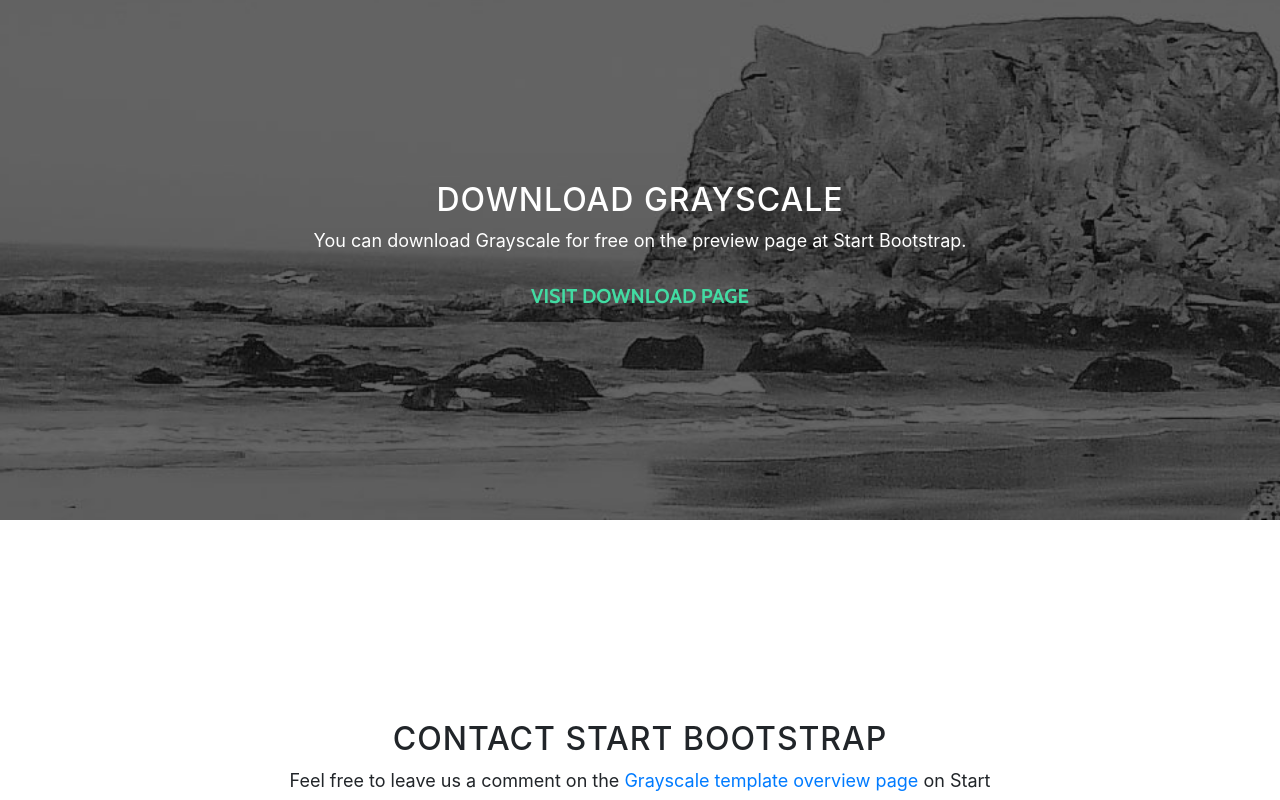
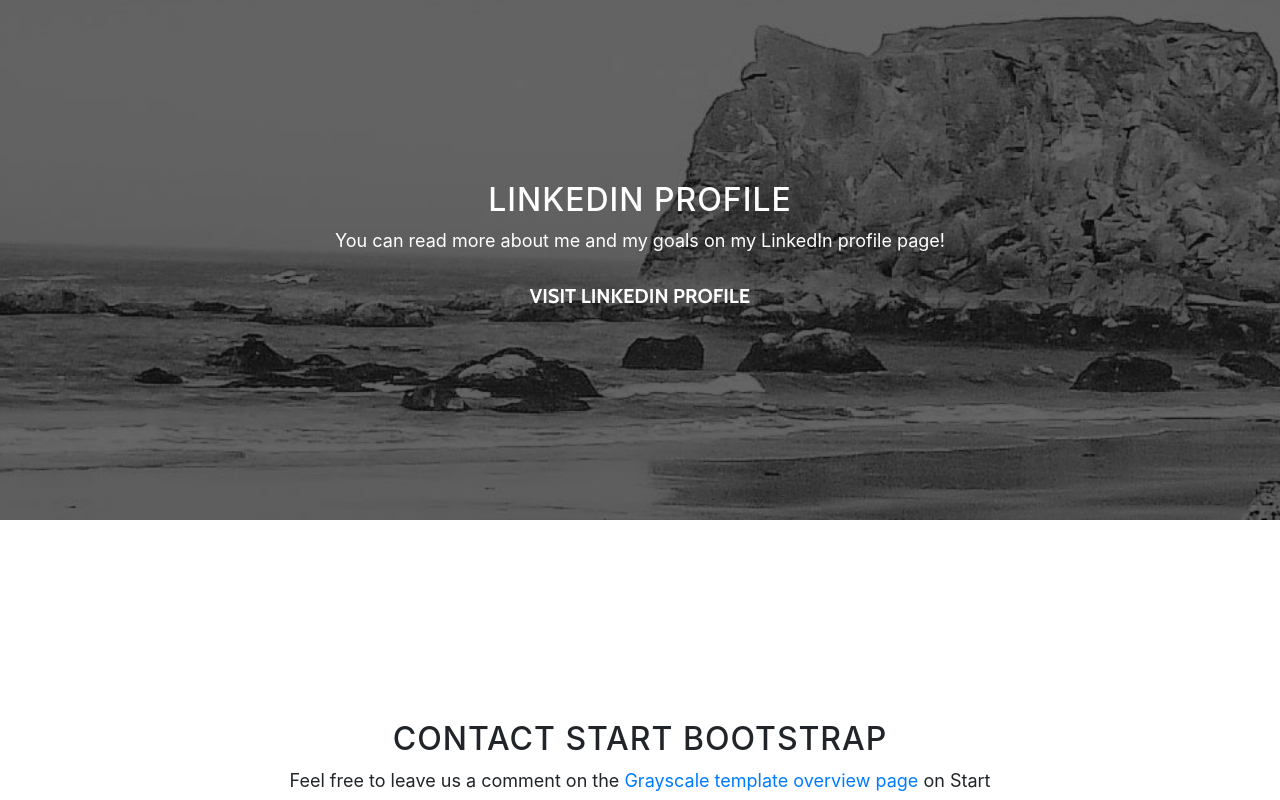
Before and after one commit to chrishorras/chrishorras.github.io, a website with bundled scripts: page index.html in a window 1280 px wide. Shown: the part 1515-2315 px from the top of the page. Built offline with nearby package versions, Linux system fonts and the light colour scheme.

Commit message:
Updating LinkedIn Section

```diff
--- a/index.html
+++ b/index.html
@@ -39,7 +39,7 @@
               <a class="nav-link js-scroll-trigger" href="#about">About</a>
             </li>
             <li class="nav-item">
-              <a class="nav-link js-scroll-trigger" href="#download">Download</a>
+              <a class="nav-link js-scroll-trigger" href="#download">LinkedIn</a>
             </li>
             <li class="nav-item">
               <a class="nav-link js-scroll-trigger" href="#contact">Contact</a>
@@ -85,9 +85,9 @@
     <section id="download" class="download-section content-section text-center">
       <div class="container">
         <div class="col-lg-8 mx-auto">
-          <h2>Download Grayscale</h2>
-          <p>You can download Grayscale for free on the preview page at Start Bootstrap.</p>
-          <a href="http://startbootstrap.com/template-overviews/grayscale/" class="btn btn-default btn-lg">Visit Download Page</a>
+          <h2>LinkedIn Profile</h2>
+          <p>You can read more about me and my goals on my LinkedIn profile page!</p>
+          <a https://www.linkedin.com/in/christopher-horras-19aba0150/" class="btn btn-default btn-lg">Visit LinkedIn Profile</a>
         </div>
       </div>
     </section>
```
